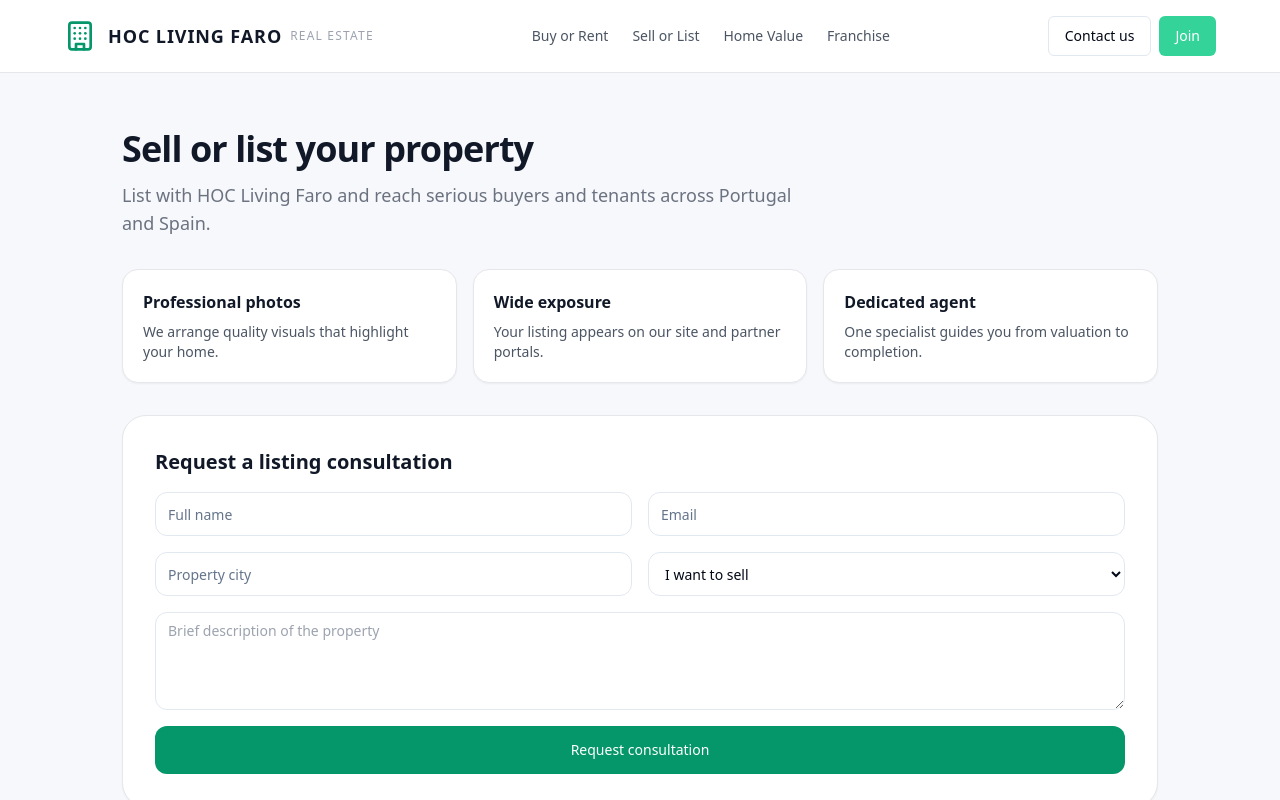
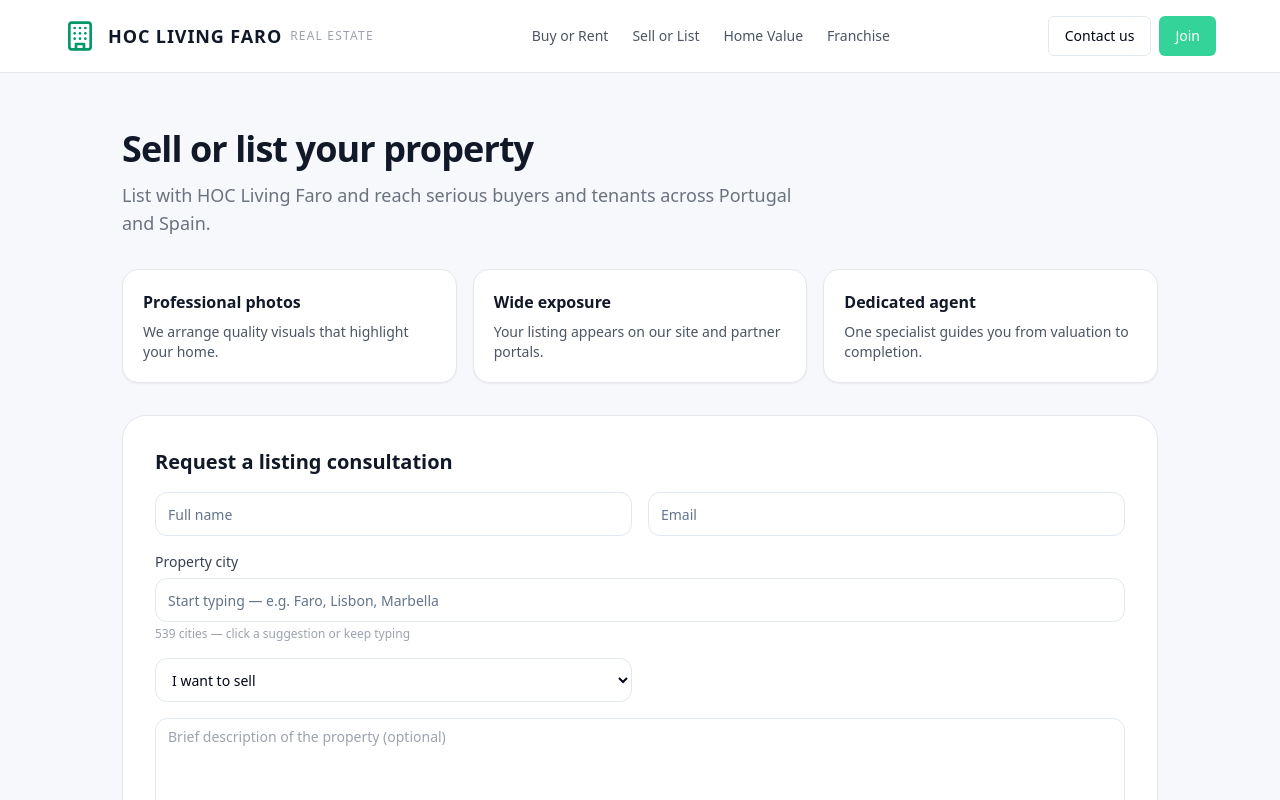
Before and after one commit to Dpehect/HOC-living-Faro-Real-Estate-App-3-Platforms-Active, a React (Vite) app in the folder Web/: page /sell in a window 1280 px wide. Shown: the top 800 px of the page. Built offline with nearby package versions, Linux system fonts and the light colour scheme.

Commit message:
sell suggest

```diff
--- a/Web/src/pages/sell-page.tsx
+++ b/Web/src/pages/sell-page.tsx
@@ -1,10 +1,30 @@
-import { useState } from 'react';
+import { useEffect, useMemo, useRef, useState } from 'react';
 import { Button } from '@/components/ui/button';
 import { Input } from '@/components/ui/input';
 import PageShell from '@/components/PageShell';
+import citiesList from './citiesList.json';
 
 export default function SellPage() {
 	const [sent, setSent] = useState(false);
+	const [city, setCity] = useState('');
+	const [cityOpen, setCityOpen] = useState(false);
+	const cityWrapRef = useRef<HTMLDivElement>(null);
+
+	const suggestions = useMemo(() => {
+		const q = city.trim().toLowerCase();
+		if (!q) return (citiesList as string[]).slice(0, 12);
+		return (citiesList as string[])
+			.filter((c) => c.toLowerCase().includes(q))
+			.slice(0, 12);
+	}, [city]);
+
+	useEffect(() => {
+		const onDoc = (e: MouseEvent) => {
+			if (!cityWrapRef.current?.contains(e.target as Node)) setCityOpen(false);
+		};
+		document.addEventListener('mousedown', onDoc);
+		return () => document.removeEventListener('mousedown', onDoc);
+	}, []);
 
 	return (
 		<PageShell
@@ -27,7 +47,10 @@ export default function SellPage() {
 			<div className="rounded-3xl border border-gray-200 bg-white p-6 shadow-sm md:p-8">
 				<h2 className="text-xl font-bold text-gray-900">Request a listing consultation</h2>
 				{sent ? (
-					<p className="mt-4 text-emerald-700">Thank you. An agent will contact you to arrange a visit.</p>
+					<p className="mt-4 text-emerald-700">
+						Thank you. An agent will contact you to arrange a visit
+						{city ? ` in ${city}` : ''}.
+					</p>
 				) : (
 					<form
 						className="mt-4 grid gap-4 sm:grid-cols-2"
@@ -38,13 +61,60 @@ export default function SellPage() {
 					>
 						<Input placeholder="Full name" required className="h-11 rounded-xl" />
 						<Input type="email" placeholder="Email" required className="h-11 rounded-xl" />
-						<Input placeholder="Property city" required className="h-11 rounded-xl" />
+
+						{/* City autocomplete */}
+						<div ref={cityWrapRef} className="relative sm:col-span-2">
+							<label className="mb-1.5 block text-sm font-medium text-gray-700">Property city</label>
+							<Input
+								placeholder="Start typing — e.g. Faro, Lisbon, Marbella"
+								value={city}
+								onChange={(e) => {
+									setCity(e.target.value);
+									setCityOpen(true);
+								}}
+								onFocus={() => setCityOpen(true)}
+								required
+								autoComplete="off"
+								className="h-11 rounded-xl"
+							/>
+							{cityOpen && suggestions.length > 0 && (
+								<ul className="absolute z-20 mt-1 max-h-56 w-full overflow-auto rounded-xl border border-gray-200 bg-white py-1 shadow-lg">
+									{suggestions.map((c) => (
+										<li key={c}>
+											<button
+												type="button"
+												className="flex w-full px-3 py-2 text-left text-sm text-gray-800 hover:bg-emerald-50 hover:text-primary"
+												onClick={() => {
+													setCity(c);
+													setCityOpen(false);
+												}}
+											>
+												{c}
+											</button>
+										</li>
+									))}
+								</ul>
+							)}
+							<p className="mt-1 text-xs text-gray-400">
+								{(citiesList as string[]).length} cities — click a suggestion or keep typing
+							</p>
+						</div>
+
 						<select className="h-11 rounded-xl border border-input bg-background px-3 text-sm" defaultValue="sale">
 							<option value="sale">I want to sell</option>
 							<option value="let">I want to let</option>
 						</select>
-						<textarea placeholder="Brief description of the property" rows={4} className="rounded-xl border border-input bg-background px-3 py-2 text-sm sm:col-span-2" />
-						<Button type="submit" className="h-12 rounded-xl bg-primary text-white hover:bg-accentHover sm:col-span-2 sm:w-auto sm:px-8">
+
+						<textarea
+							placeholder="Brief description of the property (optional)"
+							rows={4}
+							className="rounded-xl border border-input bg-background px-3 py-2 text-sm sm:col-span-2"
+						/>
+
+						<Button
+							type="submit"
+							className="h-12 rounded-xl bg-primary text-white hover:bg-accentHover sm:col-span-2 sm:w-auto sm:px-8"
+						>
 							Request consultation
 						</Button>
 					</form>
```
